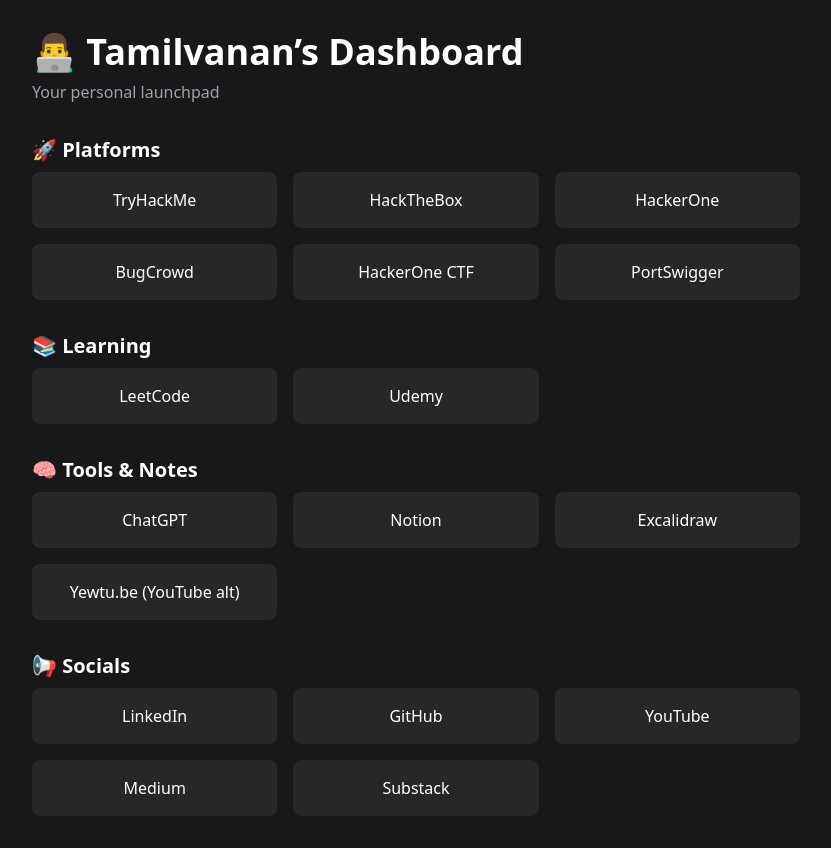
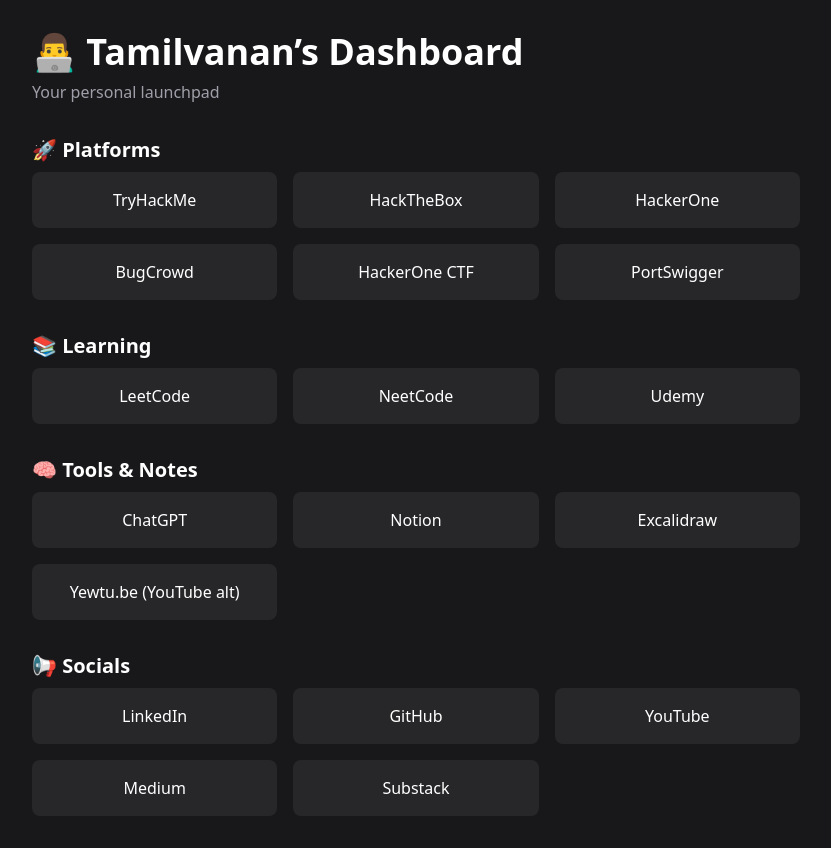
Before and after one commit to tamilvanansambasivam/my-dashboard, a React (Vite) app: page / in a window 1280 px wide. Shown: the whole page, without its empty margins (224-1055 px from the left). Built offline with nearby package versions, Linux system fonts and the light colour scheme.

Commit message:
add neetcode

```diff
--- a/src/App.jsx
+++ b/src/App.jsx
@@ -33,7 +33,7 @@
               title="LeetCode"
               url="https://leetcode.com/u/tamilvanansambasivam/"
             />
-
+            <LinkCard title="NeetCode" url="https://neetcode.io/practice" />
             <LinkCard
               title="Udemy"
               url="https://www.udemy.com/home/my-courses/learning/"
```
